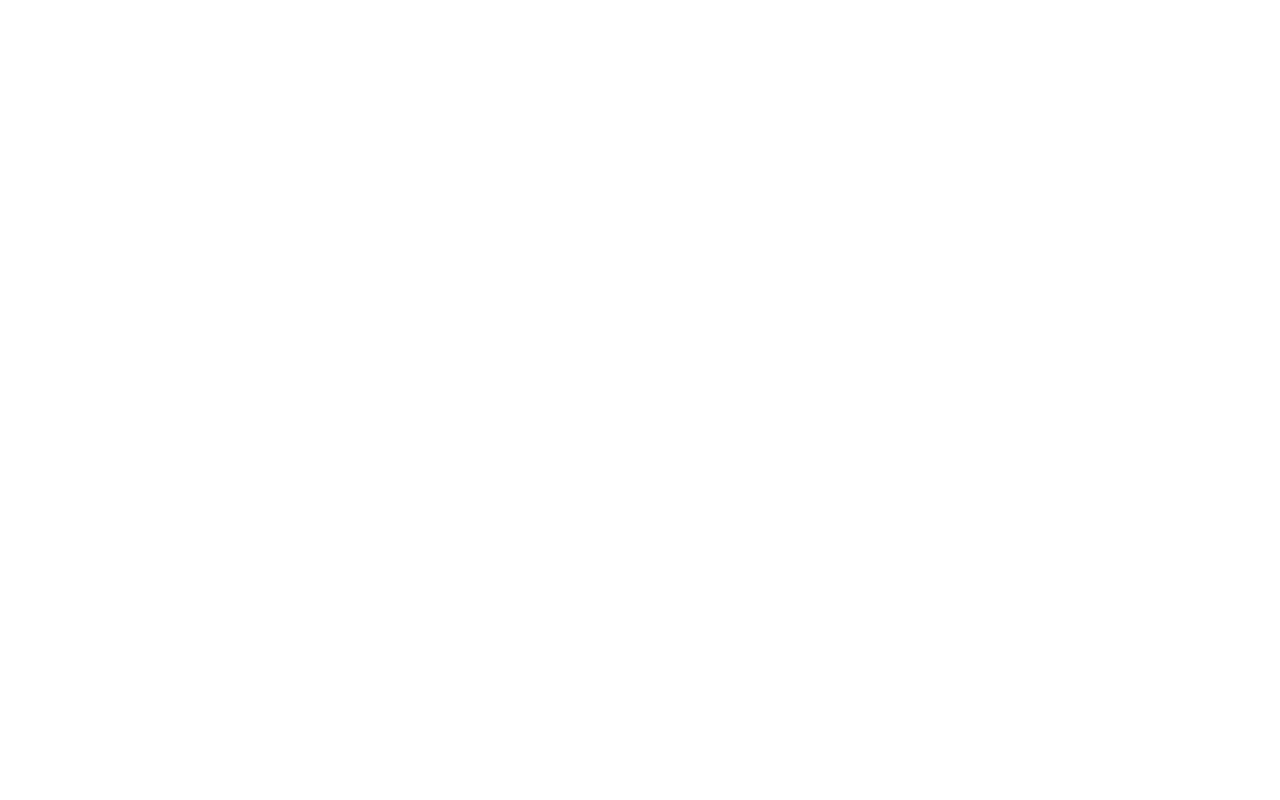
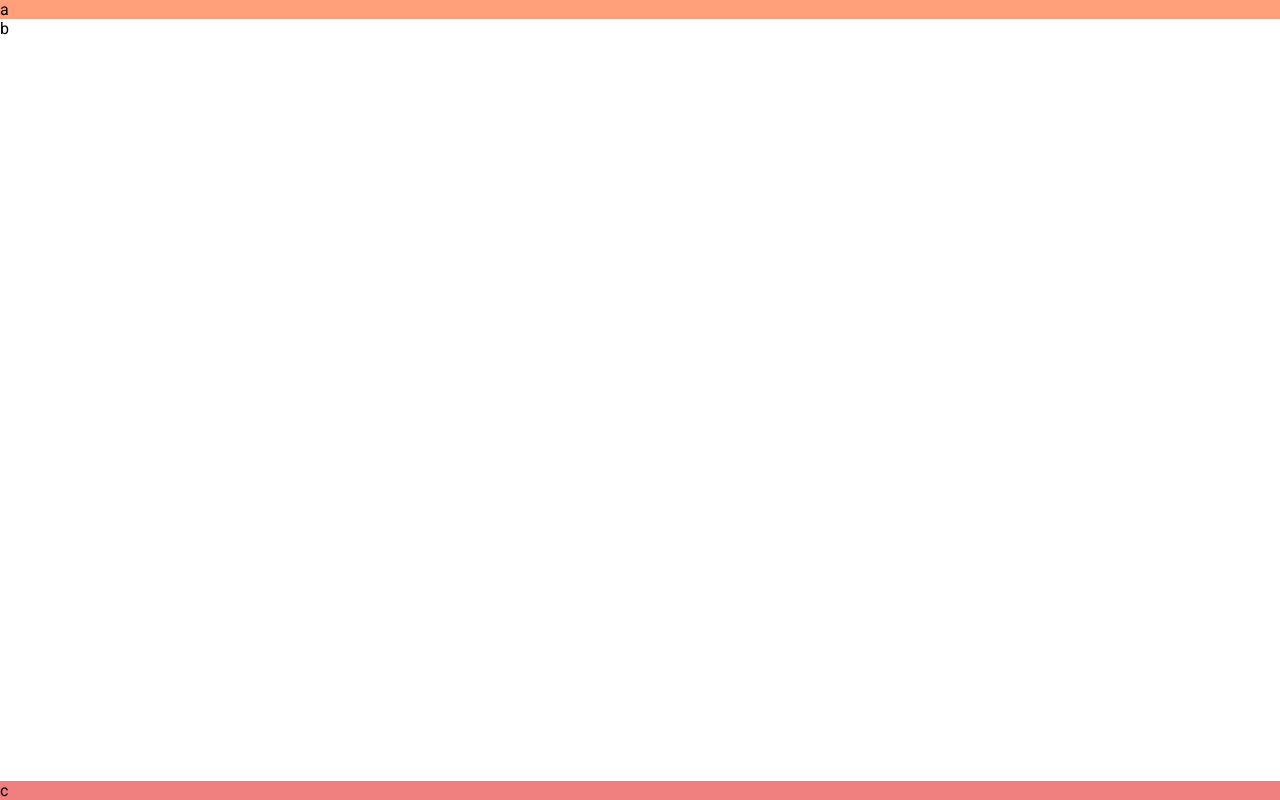
Before and after one commit to DociIva/js-html-css-revolut, a plain HTML site: page index.html in a window 1280 px wide. Drawn offline with Linux system fonts and the light colour scheme.

Commit message:
divisione in parti

```diff
--- a/css/style.css
+++ b/css/style.css
@@ -0,0 +1,28 @@
+* {
+    margin: 0;
+    padding: 0;
+    box-sizing: border-box;
+}
+body {
+    font-family: 'Roboto', sans-serif;
+}
+
+/*Layout*/
+.container{
+    min-height: 100vh;
+    display: flex;
+    flex-direction: column;
+}
+/*header*/
+.header {
+    background: lightsalmon;
+}
+
+/*Main content*/
+.main-content {
+    flex-grow: 1;
+}
+/*footer*/
+.footer {
+    background:lightcoral;
+}
--- a/index.html
+++ b/index.html
@@ -5,6 +5,9 @@
     <meta http-equiv="X-UA-Compatible" content="IE=edge">
     <meta name="viewport" content="width=device-width, initial-scale=1.0">
     <title>Revolut</title>
+    <!--font-->
+    <link rel="preconnect" href="https://fonts.gstatic.com">
+<link href="https://fonts.googleapis.com/css2?family=Roboto:wght@400;700&display=swap" rel="stylesheet">
     <!--STYLE-->
     <link rel="stylesheet" href="./css/style.css">
     <!--JS / Jquery-->
@@ -13,12 +16,25 @@
     <script src="./js/script.js"></script>
 </head>
 <body>
+   <section class="container">
     <!--HEADER-->
-    <header>
-        <!--NAVBAR-->
-        <div class="container">
+    <header class="header">
+        <!--NAVBAR (header top )-->
+        <div class="">
+      a
 
         </div>
     </header>
+    <!--MAIN-->
+    <main class="main-content">
+      b
+    </main>
+
+    <!--FOOTER-->
+    <footer class="footer">
+        c
+
+    </footer>
+ </section>  <!--chiusura del container-->
 </body>
 </html>
```
